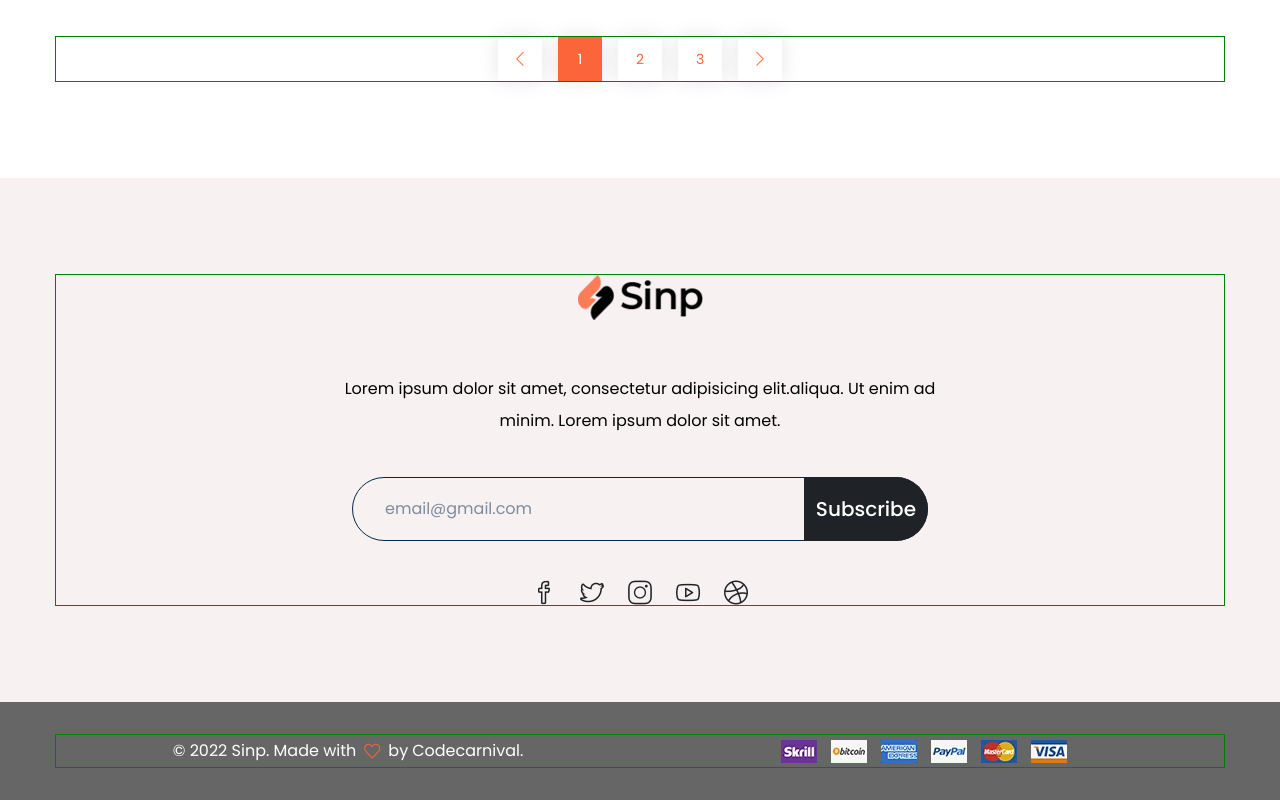
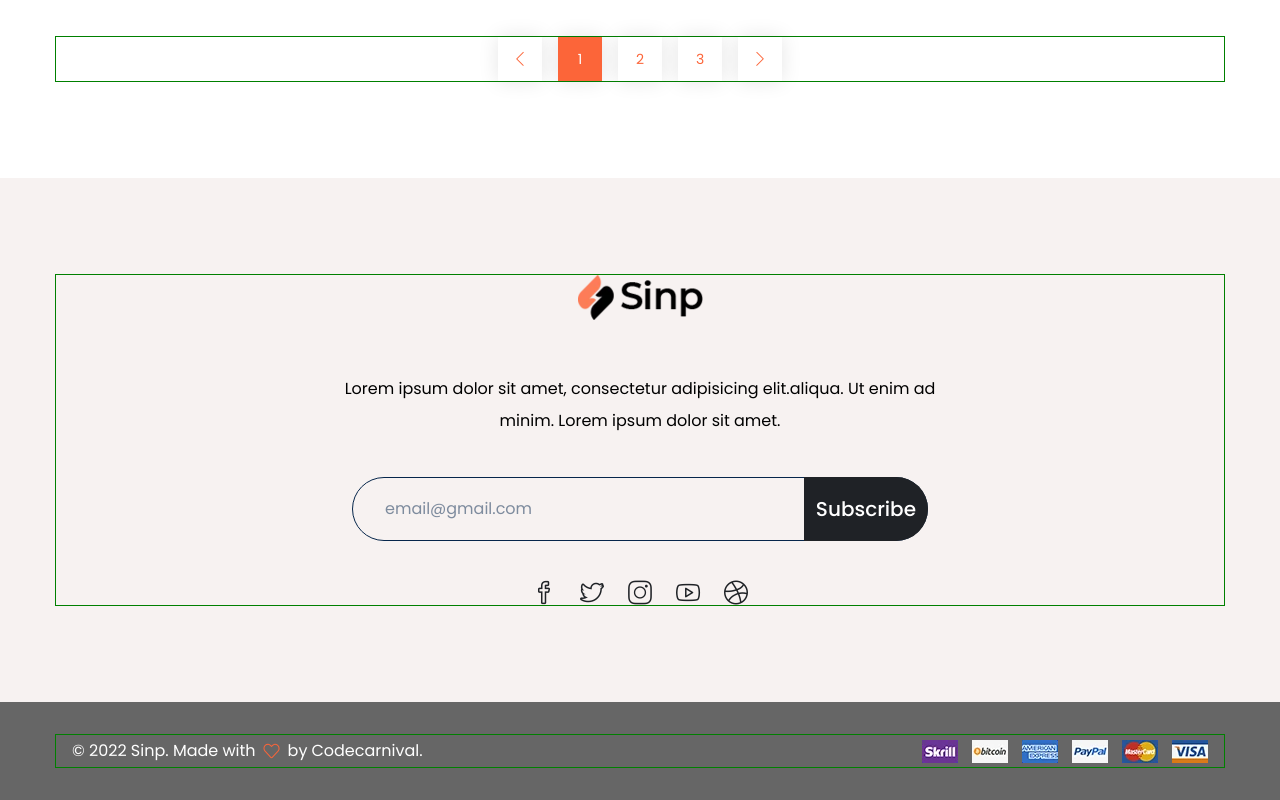
Before and after one commit to ceresnghia/react-training, a React (Create React App) app: page / in a window 1280 px wide. Shown: the part 3726-4526 px from the top of the page. Built offline with nearby package versions, Linux system fonts and the light colour scheme; the HTML template or start-up script is replaced by a standard one; what tailwindcss-pseudo would draw is missing.

Commit message:
fix - md:justify-content in footer

```diff
--- a/src/pages/ShopThreeColumn/index.js
+++ b/src/pages/ShopThreeColumn/index.js
@@ -1522,8 +1522,8 @@ function ShopThreeColumn() {
       {/* ----- Footer section start ----- */}
       <footer id='footer' className='py-8 bg-gray-500'>
         <div className='container'>
-          <div className='flex flex-wrap md:flex-row-reverse items-center justify-center gap-4'>
-            <div className='footer-image-container w-full md:w-1/2 text-center'>
+          <div className='flex flex-wrap items-center justify-center gap-4 md:flex-row-reverse'>
+            <div className='footer-image-container w-full md:w-1/2 text-center md:text-right'>
               <img
                 src='assets/images/logo/payment.webp'
                 alt=''
@@ -1532,7 +1532,7 @@ function ShopThreeColumn() {
                 height='23'
               />
             </div>
-            <div className='footer-content flex-1 flex items-center justify-center md:jutify-start'>
+            <div className='footer-content flex-1 flex items-center justify-center md:justify-start'>
               <p className='text-white flex flex-wrap items-center text-sm lg:text-base'>
                 © 2022 Sinp. Made with{' '}
                 <i className='icon-heart mx-2 text-orange'></i> by
```
